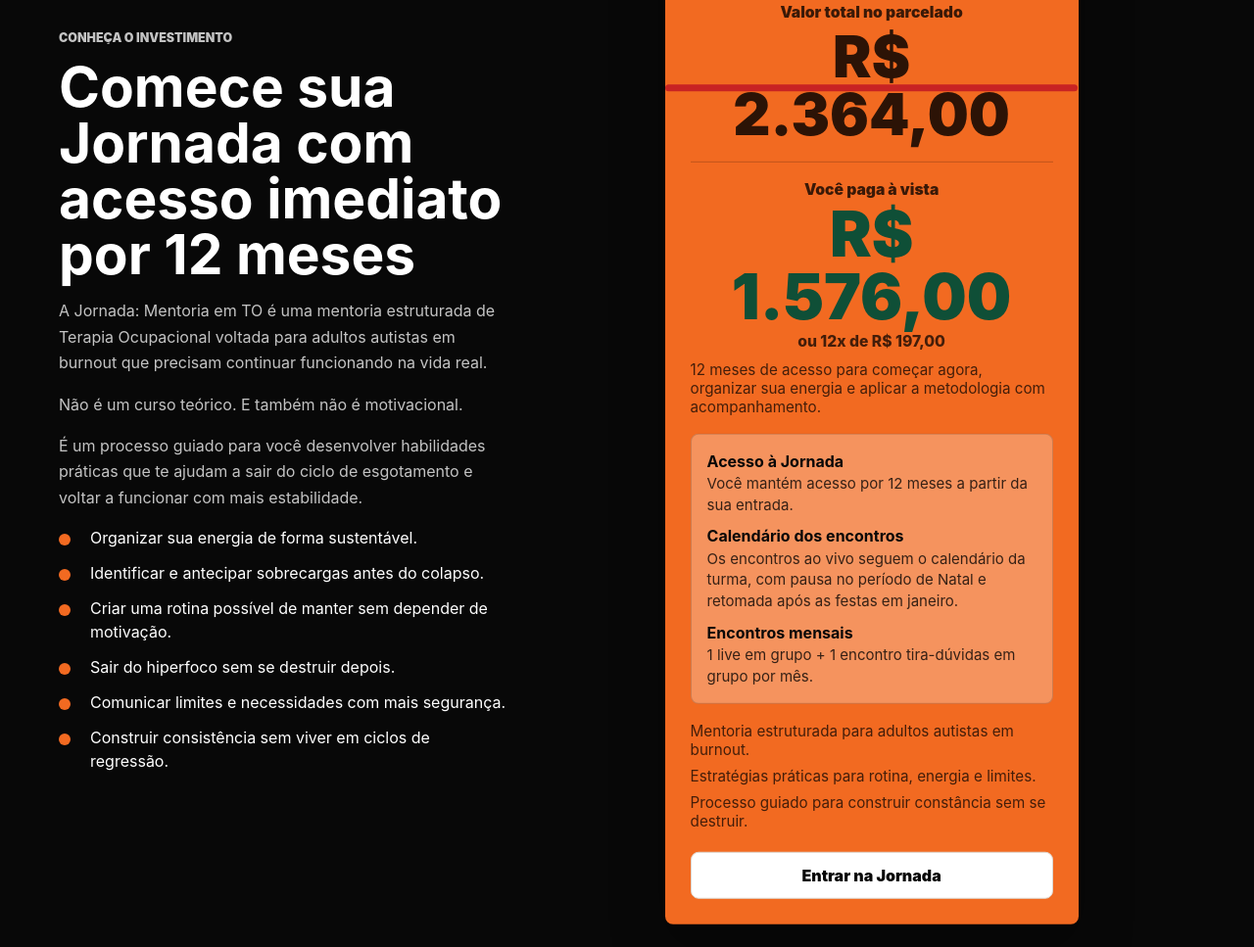
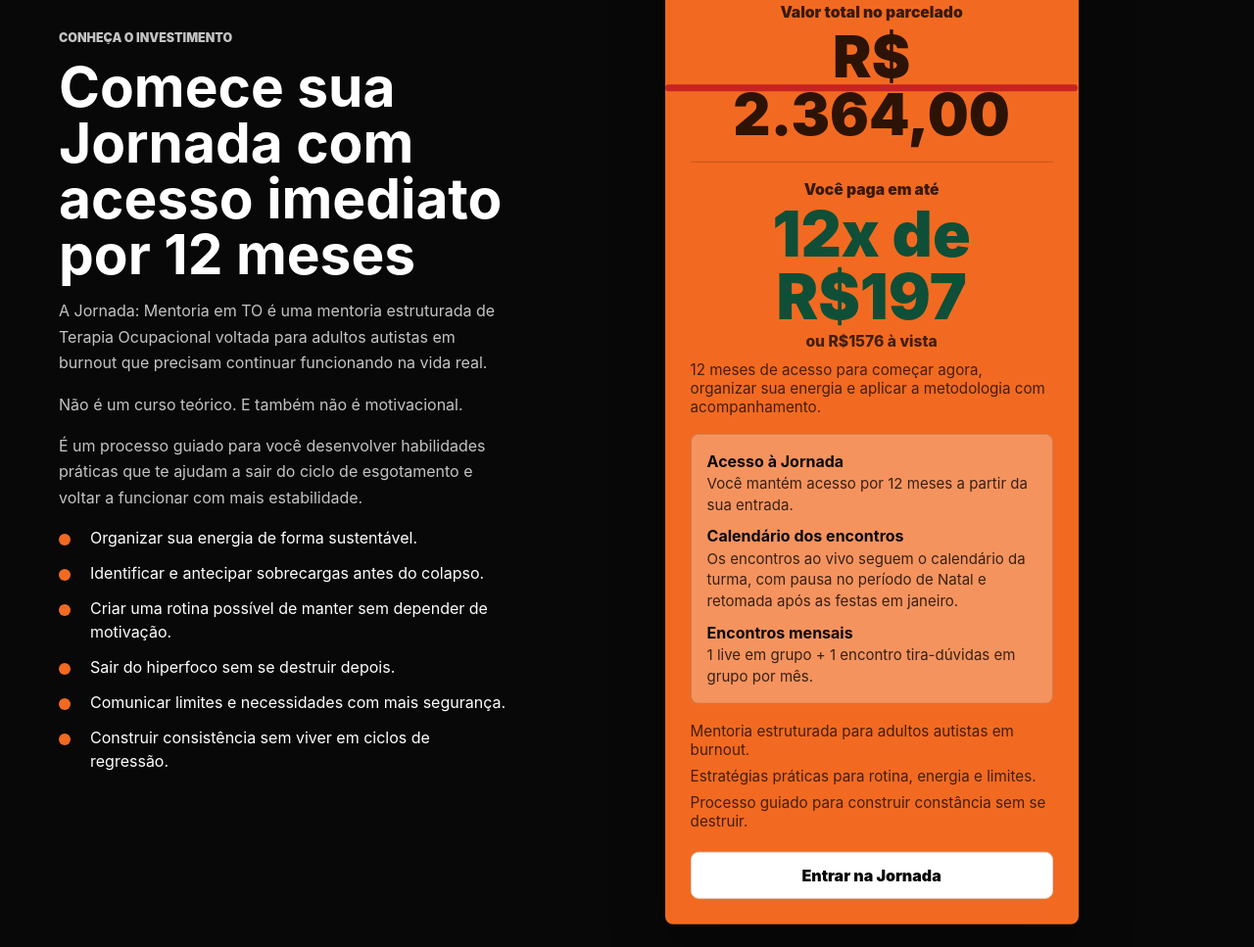
Before and after one commit to DamDev01/Lp_JornadaM5c, a plain HTML site: page index.html in a window 1280 px wide. Shown: the part 6790-7757 px from the top of the page at 98% size. Drawn offline with Linux system fonts and the light colour scheme; a script that the page names is missing.

Commit message:
Ajusta destaque do preco parcelado

```diff
--- a/index.html
+++ b/index.html
@@ -898,7 +898,7 @@
         text-align: center;
       }
 
-      .cash-highlight {
+      .installment-highlight {
         color: #0f4f37;
         font-size: clamp(2.45rem, 6vw, 4rem);
         font-weight: 900;
@@ -947,7 +947,7 @@
         font-size: 1.08rem;
       }
 
-      .installment-note {
+      .cash-note {
         color: rgba(0, 0, 0, 0.72);
         font-size: 0.98rem;
         font-weight: 800;
@@ -1695,9 +1695,9 @@
                   </div>
                   <div class="price-divider" aria-hidden="true"></div>
                   <div class="current-price">
-                    <span class="current-price-label">Voc&ecirc; paga &agrave; vista</span>
-                    <div class="cash-highlight">R$ 1.576,00</div>
-                    <div class="installment-note">ou 12x de R$ 197,00</div>
+                    <span class="current-price-label">Voc&ecirc; paga em at&eacute;</span>
+                    <div class="installment-highlight">12x de R$197</div>
+                    <div class="cash-note">ou R$1576 &agrave; vista</div>
                   </div>
                   <div class="total">12 meses de acesso para come&ccedil;ar agora, organizar sua energia e aplicar a metodologia com acompanhamento.</div>
                   <div class="program-duration" aria-label="Dura&ccedil;&atilde;o e encontros da mentoria">
```
